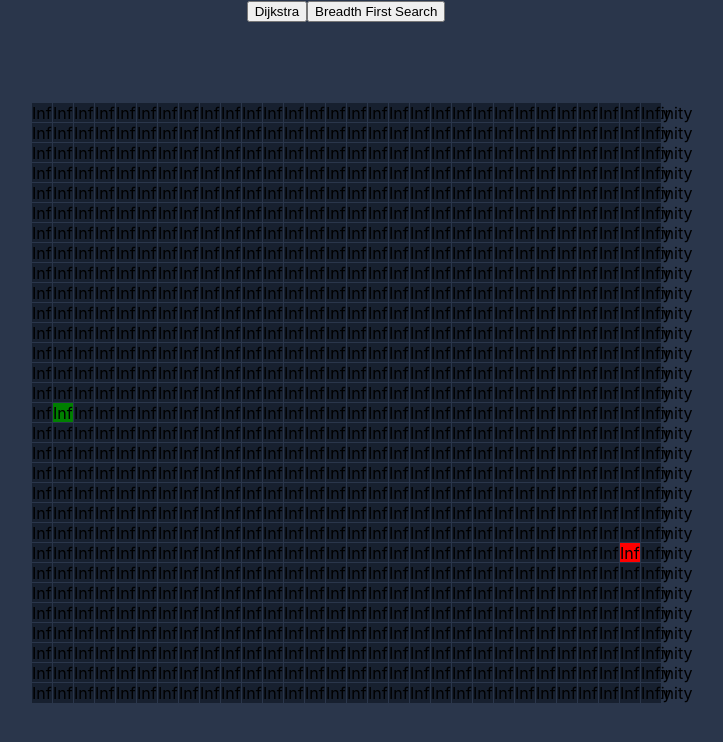
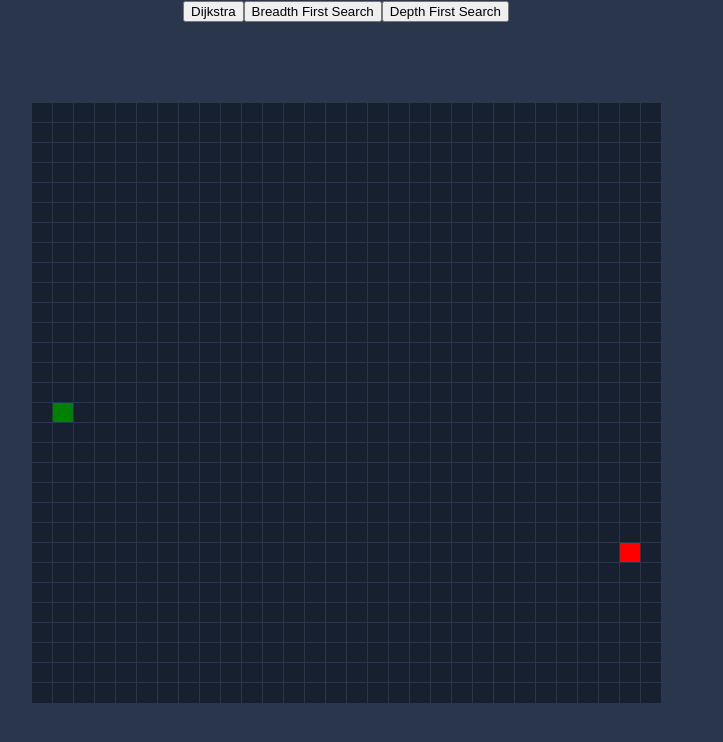
Before and after one commit to allenchung01/PathfindingVisualizer, a React (Create React App) app: page / in a window 1280 px wide. Shown: the top 742 px of the page, without its empty margins (294-1017 px from the left). Built offline with nearby package versions, Linux system fonts and the light colour scheme.

Commit message:
Implemented Depth First Search

```diff
--- a/src/PathfindingVisualizer/Data Structures/Queue.js
+++ b/src/PathfindingVisualizer/Data Structures/Queue.js
@@ -4,17 +4,14 @@ export default class Queue {
         this.queue = new DoublyLinkedList();
     }
 
-    // Insert an element into the queue.
     enqueue(node) {
         this.queue.insert(new ListNode(node));
     }
 
-    // Pop the first element from the queue.
     dequeue() {
         return this.queue.popHead();
     }
 
-    // Returns true if the queue is has no elements.
     isEmpty() {
         return this.queue.isEmpty();
     }
@@ -26,7 +23,6 @@ class DoublyLinkedList {
         this.tail = head;
     }
 
-    // Returns the first element of the list.
     getHead() {
         return this.head.getData();
     }
@@ -55,12 +51,12 @@ class DoublyLinkedList {
         return listNode.getData();
     }
 
-    // Returns true if there are no elements in the list.
     isEmpty() {
         return this.head === null;
     }
 }
 
+// The node to be used in the LinkedList.
 class ListNode {
     constructor(data) {
         this.data = data;
--- a/src/PathfindingVisualizer/Node/Node.jsx
+++ b/src/PathfindingVisualizer/Node/Node.jsx
@@ -19,6 +19,14 @@ export default class Node extends Component {
         });
     }
 
+    markUnvisited() {
+        this.setState({
+            isVisited: false,
+            isPath: false,
+            distance: Infinity,
+        });
+    }
+
     markAsPath() {
         this.setState({isPath: true});
     }
@@ -32,6 +40,6 @@ export default class Node extends Component {
             isPath ? 'node-path':
             isVisited ? 'node-visited':
             '';
-        return <div className = {`node ${nodeType}`}>{distance}</div>
+        return <div className = {`node ${nodeType}`}></div>
     }
 }
--- a/src/PathfindingVisualizer/PathfindingVisualizer.jsx
+++ b/src/PathfindingVisualizer/PathfindingVisualizer.jsx
@@ -2,6 +2,7 @@ import React, {Component} from 'react';
 import Node from './Node/Node';
 import {dijkstra} from './Search Algorithms/Dijkstra';
 import {breadthFirstSearch} from './Search Algorithms/BreadthFirstSearch';
+import {depthFirstSearch} from './Search Algorithms/DepthFirstSearch';
 
 import './PathfindingVisualizer.css';
 
@@ -32,6 +33,7 @@ export default class PathfindingVisualizer extends Component {
             <div>
                 <button onClick={() => this.visualizeDijkstra()}>Dijkstra</button>
                 <button onClick={() => this.visualizeBreadthFirstSearch()}>Breadth First Search</button>
+                <button onClick={() => this.visualizeDepthFirstSearch()}>Depth First Search</button>
                 {displayGrid(grid)}
             </div>
         );
@@ -39,6 +41,8 @@ export default class PathfindingVisualizer extends Component {
 
     // Visualize Dijkstra search algorithm.
     visualizeDijkstra() {
+        resetNodes(this.state.grid);
+        this.setState({grid: this.state.grid});
         const {grid} = this.state;
         const startNode = grid[START_NODE_ROW][START_NODE_COL];
         const targetNode = grid[TARGET_NODE_ROW][TARGET_NODE_COL];
@@ -48,6 +52,8 @@ export default class PathfindingVisualizer extends Component {
 
     // Visualize Breadth First Search algorithm.
     visualizeBreadthFirstSearch() {
+        resetNodes(this.state.grid);
+        this.setState({grid: this.state.grid});
         const {grid} = this.state;
         const startNode = grid[START_NODE_ROW][START_NODE_COL];
         const targetNode = grid[TARGET_NODE_ROW][TARGET_NODE_COL];
@@ -55,7 +61,18 @@ export default class PathfindingVisualizer extends Component {
         this.animateSearch(visitedNodesInOrder, shortestPathReversed);
     }
 
-    animateSearch(visitedNodesInOrder, shortestPathReversed) {
+    // Visualize Depth First Search algorithm.
+    visualizeDepthFirstSearch() {
+        resetNodes(this.state.grid);
+        this.setState({grid: this.state.grid});
+        const {grid} = this.state;
+        const startNode = grid[START_NODE_ROW][START_NODE_COL];
+        const targetNode = grid[TARGET_NODE_ROW][TARGET_NODE_COL];
+        const {visitedNodesInOrder, pathReversed} = depthFirstSearch(grid, startNode, targetNode, NUM_ROWS, NUM_COLS);
+        this.animateSearch(visitedNodesInOrder, pathReversed);
+    }
+
+    animateSearch(visitedNodesInOrder, pathReversed) {
         // Animate the discovery of nodes.
         for (let i = 0; i < visitedNodesInOrder.length; i++) {
             setTimeout(() => {
@@ -64,11 +81,11 @@ export default class PathfindingVisualizer extends Component {
             }, 5 * i);
         }
         // Animate the shortest path.
-        for (let i = shortestPathReversed.length - 1; i >= 0; i--) {
+        for (let i = pathReversed.length - 1; i >= 0; i--) {
             setTimeout(() => {
-                const node = shortestPathReversed[i];
+                const node = pathReversed[i];
                 node.ref.current.markAsPath();
-            }, 100 *(shortestPathReversed.length - i));
+            }, 100 *(pathReversed.length - i));
         }
     }
 }
@@ -128,7 +145,11 @@ function displayGrid(nodes) {
 function resetNodes(grid) {
     for (const row of grid) {
         for (const node of row) {
+            node.ref.current.markUnvisited();
             node.isVisited = false;
+            node.previousNode = null;
+            node.distance = Infinity;
+
         }
     }
 }
--- /dev/null
+++ b/src/PathfindingVisualizer/Search Algorithms/DepthFirstSearch.js
@@ -0,0 +1,36 @@
+import {getNeighbors} from './SearchHelperFunctions';
+
+// Use depth first search to find a path from 'startNode' to 'targetNode'
+// in 'grid'. The path is not guaranteed to be the shortest path. Return
+// an array of the visited nodes in order as well as an array of the path
+// discovered in reversed order.
+export function depthFirstSearch(grid, startNode, targetNode, numRows, numCols) {
+    const visitedNodesInOrder = [];
+    const pathReversed = [];
+    startNode.isVisited = true;
+    dfs(grid, startNode, targetNode, numRows, numCols, visitedNodesInOrder, pathReversed);
+    return {visitedNodesInOrder, pathReversed};
+}
+
+// Recursive function to be used for depth first search.
+function dfs(grid, node, targetNode, numRows, numCols, visitedNodesInOrder, pathReversed) {
+    if (node === targetNode) {
+        // Target node was discovered.
+        pathReversed.push(node);
+        return true;
+    }
+    const neighbors = getNeighbors(node, numRows, numCols, grid);
+    for (const neighbor of neighbors) {
+        if (!neighbor.isVisited) {
+            neighbor.isVisited = true;
+            neighbor.previousNode = node;
+            visitedNodesInOrder.push(neighbor);
+            if (dfs(grid, neighbor, targetNode, numRows, numCols, visitedNodesInOrder, pathReversed)) {
+                pathReversed.push(neighbor);
+                return true;
+            }
+        }
+    }
+    // Target node not found.
+    return false;
+}
```
